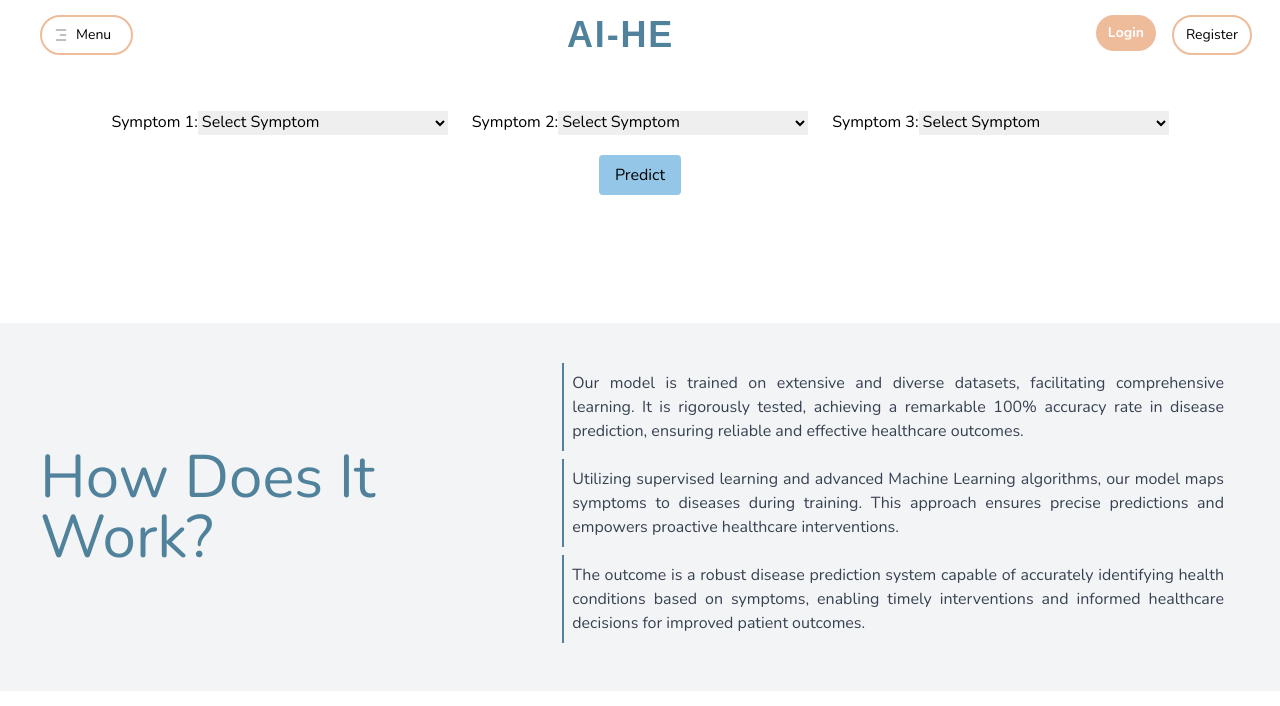
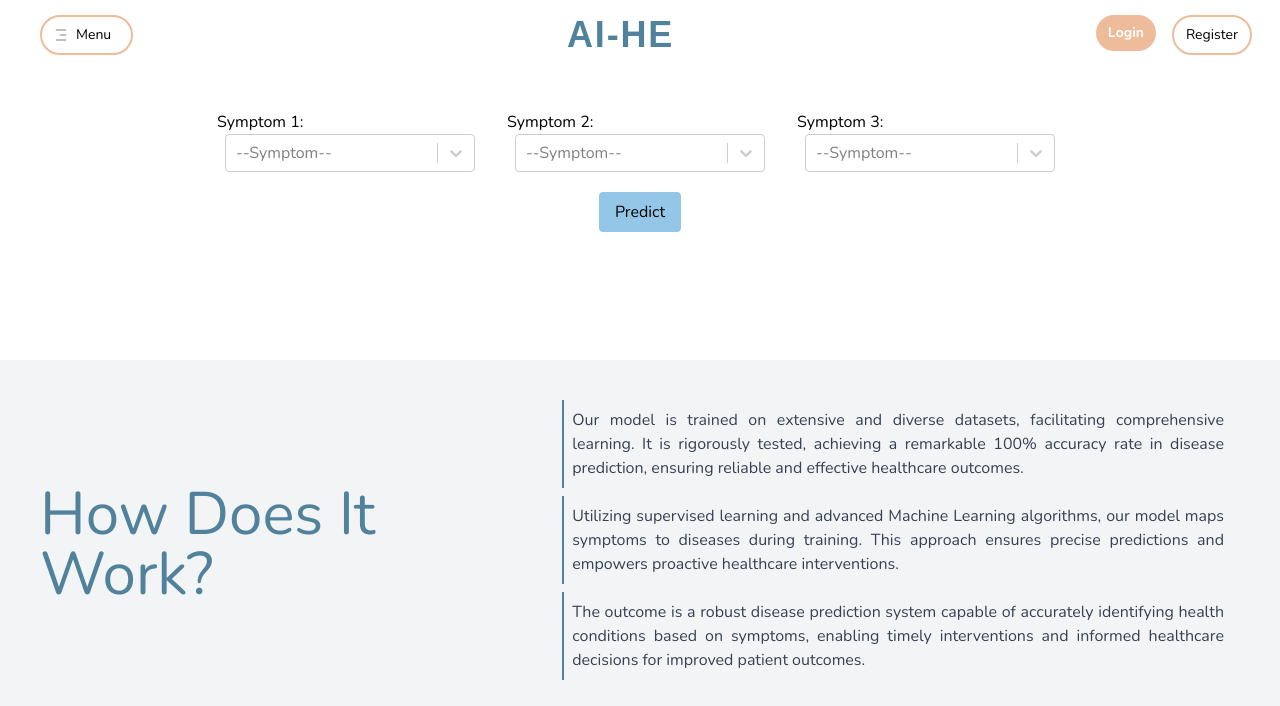
Before and after one commit to srutiii/AI-healthEngine, a React (Vite) app: page /predict in a window 1280 px wide. Shown: the top 706 px of the page. Built offline with nearby package versions, Linux system fonts and the light colour scheme; a web font is replaced by a local one.

Commit message:
modified prediction

```diff
--- a/package.json
+++ b/package.json
@@ -17,6 +17,7 @@
     "react-dom": "^18.2.0",
     "react-icons": "^5.0.1",
     "react-router-dom": "^6.22.3",
+    "react-select": "^5.8.0",
     "react-toastify": "^10.0.5",
     "yup": "^1.4.0"
   },
--- a/src/pages/PredictDisease.jsx
+++ b/src/pages/PredictDisease.jsx
@@ -1,4 +1,7 @@
 import React, { useState } from "react";
+import { MdClose } from "react-icons/md";
+import Select from "react-select";
+// import  from "react-select/creatable";
 
 function PredictDisease() {
   const symptoms = [
@@ -138,8 +141,8 @@ function PredictDisease() {
   ];
 
   const [predictionData, setPredictionData] = useState({
-    prediction: '',
-    description: '',
+    prediction: "",
+    description: "",
     // precautions: [],
   });
 
@@ -149,12 +152,13 @@ function PredictDisease() {
     symptom3: "",
   });
 
+  const [isModalOpen, setIsModalOpen] = useState(false);
   const handlePredict = async () => {
     try {
-      const response = await fetch('http://localhost:5000/diseasepredict', {
-        method: 'POST',
+      const response = await fetch("http://localhost:5000/diseasepredict", {
+        method: "POST",
         headers: {
-          'Content-Type': 'application/json',
+          "Content-Type": "application/json",
         },
         body: JSON.stringify(selectedSymptoms),
       });
@@ -172,6 +176,7 @@ function PredictDisease() {
           description: data.description,
           // precautions: data.precautions,
         });
+        setIsModalOpen(true);
       }
     } catch (error) {
       console.error("Error predicting disease:", error.message);
@@ -180,14 +185,19 @@ function PredictDisease() {
 
   // hello
 
-  const handleInputChange = (e) => {
-    const { name, value } = e.target;
-    setSelectedSymptoms((prevSymptoms) => ({
-      ...prevSymptoms,
-      [name]: value,
+  const handleSymptomChange = (value, actionMeta) => {
+    setSelectedSymptoms((prevState) => ({
+      ...prevState,
+      [actionMeta.name]: value,
     }));
   };
-
+  const closeModal = () => {
+    setIsModalOpen(false);
+  };
+  const symptomsOptions = symptoms.map((symptom) => ({
+    value: symptom,
+    label: symptom,
+  }));
   return (
     <div className="">
       <div className="w-full h-screen mb-20 font-text">
@@ -197,52 +207,43 @@ function PredictDisease() {
               <div className="mx-3">
                 <label>
                   Symptom 1:
-                  <select
+                  <Select
                     name="symptom1"
+                    className="capitalize mx-2 w-[250px]"
                     value={selectedSymptoms.symptom1}
-                    onChange={handleInputChange}
-                  >
-                    <option value="">Select Symptom</option>
-                    {symptoms.map((symptom) => (
-                      <option key={symptom} value={symptom}>
-                        {symptom}
-                      </option>
-                    ))}
-                  </select>
+                    onChange={handleSymptomChange}
+                    options={symptomsOptions}
+                    placeholder="--Symptom--"
+                    isClearable
+                  />
                 </label>
               </div>
               <div className="mx-3">
                 <label>
                   Symptom 2:
-                  <select
+                  <Select
                     name="symptom2"
+                    className="capitalize mx-2 w-[250px]"
                     value={selectedSymptoms.symptom2}
-                    onChange={handleInputChange}
-                  >
-                    <option value="">Select Symptom</option>
-                    {symptoms.map((symptom) => (
-                      <option key={symptom} value={symptom}>
-                        {symptom}
-                      </option>
-                    ))}
-                  </select>
+                    onChange={handleSymptomChange}
+                    options={symptomsOptions}
+                    placeholder="--Symptom--"
+                    isClearable
+                  />
                 </label>
               </div>
               <div className="mx-3">
                 <label>
                   Symptom 3:
-                  <select
+                  <Select
                     name="symptom3"
+                    className="capitalize mx-2 w-[250px]"
                     value={selectedSymptoms.symptom3}
-                    onChange={handleInputChange}
-                  >
-                    <option value="">Select Symptom</option>
-                    {symptoms.map((symptom) => (
-                      <option key={symptom} value={symptom}>
-                        {symptom}
-                      </option>
-                    ))}
-                  </select>
+                    onChange={handleSymptomChange}
+                    options={symptomsOptions}
+                    placeholder="--Symptom--"
+                    isClearable
+                  />
                 </label>
               </div>
             </div>
@@ -256,21 +257,47 @@ function PredictDisease() {
               </button>
             </div>
           </form>
-          {predictionData.prediction && (
-            <div className="flex flex-col justify-center mt-4">
-              <p>Predicted Disease: {predictionData.prediction}</p>
-              <p>Description: {predictionData.description}</p>
-              <div>
-                {/* <p>Precautions:</p> */}
-                <ul>
-                  {/* {predictionData.precautions.map((precaution, index) => (
-                    <li key={index}>{precaution}</li>
-                  ))} */}
-                </ul>
+          {isModalOpen && (
+            <div className="fixed inset-0 flex items-center justify-center z-50 bg-black bg-opacity-50">
+              <div className="bg-white p-8 rounded-lg w-[500px] relative">
+                <h2 className="text-2xl font-bold mb-4">
+                  Predicted Disease: {predictionData.prediction}
+                </h2>
+                <p className="text-gray-800 font-medium text-sm">
+                  What is {predictionData.prediction}?
+                </p>
+                <p className="mb-4 text-justify text-xs text-gray-700">
+                  {predictionData.description} Lorem ipsum dolor sit amet,
+                  consectetur adipisicing elit. Alias maxime enim mollitia
+                  repellat! Veniam, cupiditate assumenda. Odio voluptatum,
+                  perspiciatis atque dolorem mollitia animi iure sed impedit.
+                  Deleniti officia unde earum?
+                </p>
+                <p className="text-lightText font-medium">
+                  We would suggest to visit a {predictionData.specalization}.
+                </p>
+                <div className="my-5 flex justify-center items-center h-[1px] bg-gray-200"></div>
+                <p className="mt-5 text-xs text-gray-500 font-bold">
+                  Would you like to book an appointment and receive expert
+                  advice from a {predictionData.specalization}?
+                </p>
+                <a
+                  className="underline text-btn2 font-black text-sm flex justify-center items-center w-full my-2"
+                  href="/book"
+                >
+                  Book Appointment
+                </a>
+                <button
+                  onClick={closeModal}
+                  className=" absolute top-4 right-6 text-gray-500"
+                >
+                  <MdClose />
+                </button>
               </div>
             </div>
           )}
         </div>
+
         <div className="w-full flex justify-between p-10 mt-32 bg-gray-100">
           <div className="w-1/2 flex justify-center items-center">
             <h2 className="text-lightText capitalize text-6xl">
@@ -306,335 +333,3 @@ function PredictDisease() {
 }
 
 export default PredictDisease;
-
-
-
-
-// import React, { useState } from "react";
-
-// function PredictDisease() {
-//   const symptoms = [
-//     "itching",
-//     "skin_rash",
-//     "nodal_skin_eruptions",
-//     "continuous_sneezing",
-//     "shivering",
-//     "chills",
-//     "joint_pain",
-//     "stomach_pain",
-//     "acidity",
-//     "ulcers_on_tongue",
-//     "muscle_wasting",
-//     "vomiting",
-//     "burning_micturition",
-//     "spotting_urination",
-//     "fatigue",
-//     "weight_gain",
-//     "anxiety",
-//     "cold_hands_and_feets",
-//     "mood_swings",
-//     "weight_loss",
-//     "restlessness",
-//     "lethargy",
-//     "patches_in_throat",
-//     "irregular_sugar_level",
-//     "cough",
-//     "high_fever",
-//     "sunken_eyes",
-//     "breathlessness",
-//     "sweating",
-//     "dehydration",
-//     "indigestion",
-//     "headache",
-//     "yellowish_skin",
-//     "dark_urine",
-//     "nausea",
-//     "loss_of_appetite",
-//     "pain_behind_the_eyes",
-//     "back_pain",
-//     "constipation",
-//     "abdominal_pain",
-//     "diarrhoea",
-//     "mild_fever",
-//     "yellow_urine",
-//     "yellowing_of_eyes",
-//     "acute_liver_failure",
-//     "fluid_overload",
-//     "swelling_of_stomach",
-//     "swelled_lymph_nodes",
-//     "malaise",
-//     "blurred_and_distorted_vision",
-//     "phlegm",
-//     "throat_irritation",
-//     "redness_of_eyes",
-//     "sinus_pressure",
-//     "runny_nose",
-//     "congestion",
-//     "chest_pain",
-//     "weakness_in_limbs",
-//     "fast_heart_rate",
-//     "pain_during_bowel_movements",
-//     "pain_in_anal_region",
-//     "bloody_stool",
-//     "irritation_in_anus",
-//     "neck_pain",
-//     "dizziness",
-//     "cramps",
-//     "bruising",
-//     "obesity",
-//     "swollen_legs",
-//     "swollen_blood_vessels",
-//     "puffy_face_and_eyes",
-//     "enlarged_thyroid",
-//     "brittle_nails",
-//     "swollen_extremeties",
-//     "excessive_hunger",
-//     "extra_marital_contacts",
-//     "drying_and_tingling_lips",
-//     "slurred_speech",
-//     "knee_pain",
-//     "hip_joint_pain",
-//     "muscle_weakness",
-//     "stiff_neck",
-//     "swelling_joints",
-//     "movement_stiffness",
-//     "spinning_movements",
-//     "loss_of_balance",
-//     "unsteadiness",
-//     "weakness_of_one_body_side",
-//     "loss_of_smell",
-//     "bladder_discomfort",
-//     "foul_smell_of_urine",
-//     "continuous_feel_of_urine",
-//     "passage_of_gases",
-//     "internal_itching",
-//     "toxic_look_(typhos)",
-//     "depression",
-//     "irritability",
-//     "muscle_pain",
-//     "altered_sensorium",
-//     "red_spots_over_body",
-//     "belly_pain",
-//     "abnormal_menstruation",
-//     "dischromic_patches",
-//     "watering_from_eyes",
-//     "increased_appetite",
-//     "polyuria",
-//     "family_history",
-//     "mucoid_sputum",
-//     "rusty_sputum",
-//     "lack_of_concentration",
-//     "visual_disturbances",
-//     "receiving_blood_transfusion",
-//     "receiving_unsterile_injections",
-//     "coma",
-//     "stomach_bleeding",
-//     "distention_of_abdomen",
-//     "history_of_alcohol_consumption",
-//     "fluid_overload",
-//     "blood_in_sputum",
-//     "prominent_veins_on_calf",
-//     "palpitations",
-//     "painful_walking",
-//     "pus_filled_pimples",
-//     "blackheads",
-//     "scurring",
-//     "skin_peeling",
-//     "silver_like_dusting",
-//     "small_dents_in_nails",
-//     "inflammatory_nails",
-//     "blister",
-//     "red_sore_around_nose",
-//     "yellow_crust_ooze",
-//     "prognosis",
-//   ];
-
-//   const PredictDisease = ({ symptoms }) => {
-//     const [predictionData, setPredictionData] = useState({
-//       prediction: '',
-//       description: '',
-//       precautions: [],
-//     });
-//     const [selectedSymptoms, setSelectedSymptoms] = useState({
-//     symptom1: "",
-//     symptom2: "",
-//     symptom3: "",
-//   });
-
-//   const handlePredict = async () => {
-//     try {
-//       const response = await fetch('http://localhost:5000/diseasepredict', {
-//         method: 'POST',
-//         headers: {
-//           'Content-Type': 'application/json',
-//         },
-//         body: JSON.stringify(selectedSymptoms),
-//       });
-
-//       if (!response.ok) {
-//         throw new Error(`HTTP error! status: ${response.status}`);
-//       }
-
-//       const data = await response.json();
-//       if (data.error) {
-//         console.error("Error predicting disease:", data.error);
-//       } else {
-//         setPredictionData({
-//           prediction: data.prediction.final_prediction,
-//           description: data.description,
-//           precautions: data.precautions,
-//         });
-//       }
-//     } catch (error) {
-//       console.error("Error predicting disease:", error.message);
-//     }
-//   }
-
-  // const handlePredict = async () => {
-  //   try {
-  //     const response = await fetch('http://localhost:5000/diseasepredict', {
-  //       method: 'POST',
-  //       headers: {
-  //         'Content-Type': 'application/json',
-  //       },
-  //       body: JSON.stringify(selectedSymptoms),
-  //     });
-
-  //     if (!response.ok) {
-  //       // If response is not ok, throw an error
-  //       throw new Error(`HTTP error! status: ${response.status}`);
-  //     }
-
-  //     const data = await response.json();
-  //     if (data.error) {
-  //       console.error("Error predicting disease:", data.error);
-  //       // Handle error, e.g., display error message to user
-  //     } else {
-  //       setPrediction(data.prediction);
-  //     }
-  //   } catch (error) {
-  //     console.error("Error predicting disease:", error.message);
-  //     // Handle error, e.g., display error message to user
-  //   }
-  // };
-
-
-  // const handleInputChange = (e) => {
-  //   const { name, value } = e.target;
-  //   setSelectedSymptoms((prevSymptoms) => ({
-  //     ...prevSymptoms,
-  //     [name]: value,
-  //   }));
-  // };
-
-//   return (
-//     <div className="">
-//       <div className="w-full h-screen mb-20 font-text">
-//         <div className="flex justify-center mt-10">
-//           <form className="">
-//             <div className="flex">
-//               <div className="mx-3">
-//                 <label>
-//                   Symptom 1:
-//                   <select
-//                     name="symptom1"
-//                     value={selectedSymptoms.symptom1}
-//                     onChange={handleInputChange}
-//                   >
-//                     <option value="">Select Symptom</option>
-//                     {symptoms.map((symptom) => (
-//                       <option key={symptom} value={symptom}>
-//                         {symptom}
-//                       </option>
-//                     ))}
-//                   </select>
-//                 </label>
-//               </div>
-//               <div className="mx-3">
-//                 <label>
-//                   Symptom 2:
-//                   <select
-//                     name="symptom2"
-//                     value={selectedSymptoms.symptom2}
-//                     onChange={handleInputChange}
-//                   >
-//                     <option value="">Select Symptom</option>
-//                     {symptoms.map((symptom) => (
-//                       <option key={symptom} value={symptom}>
-//                         {symptom}
-//                       </option>
-//                     ))}
-//                   </select>
-//                 </label>
-//               </div>
-//               <div className="mx-3">
-//                 <label>
-//                   Symptom 3:
-//                   <select
-//                     name="symptom3"
-//                     value={selectedSymptoms.symptom3}
-//                     onChange={handleInputChange}
-//                   >
-//                     <option value="">Select Symptom</option>
-//                     {symptoms.map((symptom) => (
-//                       <option key={symptom} value={symptom}>
-//                         {symptom}
-//                       </option>
-//                     ))}
-//                   </select>
-//                 </label>
-//               </div>
-//             </div>
-//             <div className="flex justify-center">
-//               <button
-//                 type="button"
-//                 onClick={handlePredict}
-//                 className="bg-btn2 px-4 py-2 rounded mt-5"
-//               >
-//                 Predict
-//               </button>
-//             </div>
-//           </form>
-//           {prediction && (
-//             <div className="flex justify-center mt-4">
-//               <p>Predicted Disease: {prediction}</p>
-//             </div>
-//           )}
-//         </div>
-//         <div className="w-full flex justify-between p-10 mt-32 bg-gray-100">
-//           <div className="w-1/2 flex justify-center items-center">
-//             <h2 className="text-lightText capitalize text-6xl">
-//               How does it work?
-//             </h2>
-//           </div>
-
-//           <div className="w-2/3 flex justify-center items-center text-gray-700">
-//             <ul className="px-2">
-//               <li className="py-2 px-2 border-l-2 border-lightText mb-2 text-justify">
-//                 Our model is trained on extensive and diverse datasets,
-//                 facilitating comprehensive learning. It is rigorously tested,
-//                 achieving a remarkable 100% accuracy rate in disease prediction,
-//                 ensuring reliable and effective healthcare outcomes.
-//               </li>
-//               <li className="py-2 px-2 border-l-2 border-lightText mb-2 text-justify">
-//                 Utilizing supervised learning and advanced Machine Learning
-//                 algorithms, our model maps symptoms to diseases during training.
-//                 This approach ensures precise predictions and empowers proactive
-//                 healthcare interventions.
-//               </li>
-//               <li className="py-2 px-2 border-l-2 border-lightText mb-2 text-justify">
-//                 The outcome is a robust disease prediction system capable of
-//                 accurately identifying health conditions based on symptoms,
-//                 enabling timely interventions and informed healthcare decisions
-//                 for improved patient outcomes.
-//               </li>
-//             </ul>
-//           </div>
-//         </div>
-//       </div>
-//     </div>
-//   );
-// }
-
-
-// export default PredictDisease;
```
Also changed, not shown: 1 other file (tests, documents, lock files or other folders).
